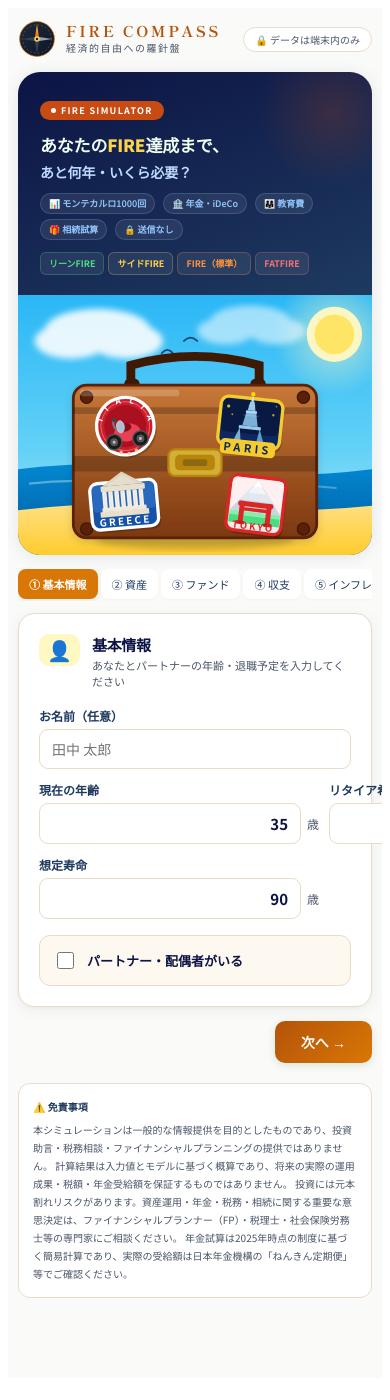
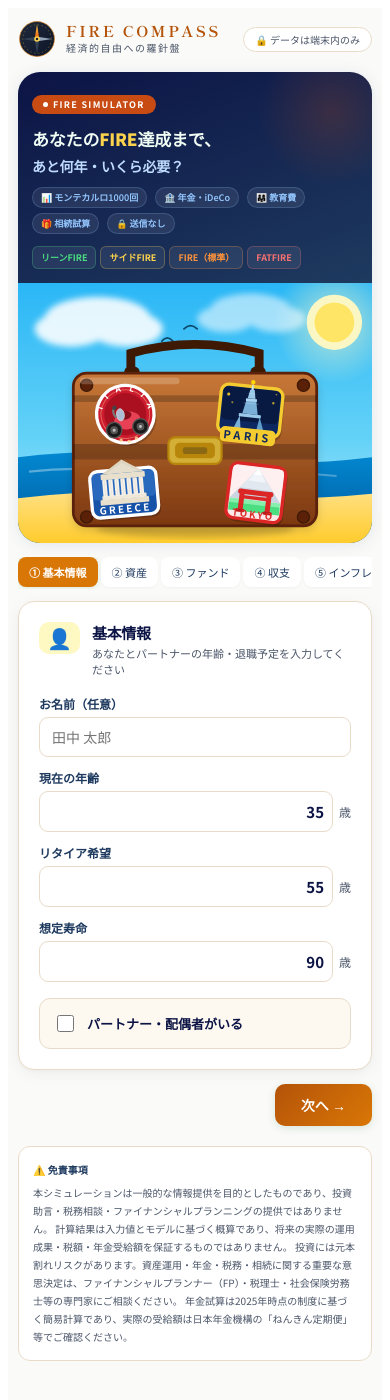
Before and after one commit to memetomamoru-maker/fire-compass, a React (Vite) app: page / in a window 390 px wide. Shown: the top 1400 px of the page. Built offline with nearby package versions, Linux system fonts and the light colour scheme.

Commit message:
Update FireCompass.jsx

```diff
--- a/src/FireCompass.jsx
+++ b/src/FireCompass.jsx
@@ -398,9 +398,9 @@ const Num = ({value,onChange,unit,min=0,max=99999,step=1}) => {
         onChange={e=>setLocal(e.target.value)}
         onBlur={e=>{focused.current=false;commit(e.target.value);}}
         onKeyDown={e=>{if(e.key==="Enter")commit(e.target.value);}}
-        style={{flex:1,padding:"9px 12px",borderRadius:9,border:`1.5px solid ${C.bdr}`,
+        style={{flex:1,padding:"9px 8px",borderRadius:9,border:`1.5px solid ${C.bdr}`,
           background:"#fff",color:C.t1,fontSize:15,fontWeight:700,textAlign:"right",
-          outline:"none",fontFamily:FONT,minWidth:0}}/>
+          outline:"none",fontFamily:FONT,minWidth:0,width:"100%"}}/>
       {unit&&<span style={{fontSize:12,color:C.t3,whiteSpace:"nowrap",flexShrink:0}}>{unit}</span>}
     </div>
   );
@@ -951,7 +951,7 @@ export default function FireCompass(){
 
           {/* ── LEFT: Text panel (solid dark background, fully readable) ── */}
           <div style={{flex:isMobile?"1 1 auto":"0 0 54%",background:"linear-gradient(160deg,#0c1445 0%,#1e3a5f 100%)",
-            padding:"22px 22px 20px",display:"flex",flexDirection:"column",justifyContent:"center",position:"relative",overflow:"hidden"}}>
+            padding:isMobile?"16px 14px 14px":"22px 22px 20px",display:"flex",flexDirection:"column",justifyContent:"center",position:"relative",overflow:"hidden"}}>
             {/* subtle glow accent */}
             <div style={{position:"absolute",top:-40,right:-40,width:160,height:160,borderRadius:"50%",
               background:"radial-gradient(circle,rgba(232,84,10,0.18) 0%,transparent 65%)",pointerEvents:"none"}}/>
@@ -1245,7 +1245,7 @@ export default function FireCompass(){
                 style={{width:"100%",padding:"9px 12px",borderRadius:9,border:`1.5px solid ${C.bdr}`,
                   background:"#fff",color:C.t1,fontSize:14,outline:"none",boxSizing:"border-box",fontFamily:FONT}}/>
             </div>
-            <div style={{display:"grid",gridTemplateColumns:isMobile?"1fr 1fr":isMobile?"1fr 1fr":"1fr 1fr 1fr",gap:10,marginBottom:14}}>
+            <div style={{display:"grid",gridTemplateColumns:isMobile?"1fr":"1fr 1fr 1fr",gap:10,marginBottom:14}}>
               {[["現在の年齢","currentAge","歳",18,80],["リタイア希望","retireAge","歳",30,90],["想定寿命","lifeExpectancy","歳",60,110]].map(([l,k,u,mn,mx])=>(
                 <div key={k}><Lbl>{l}</Lbl><Num value={form[k]} onChange={v=>setF(k,v)} unit={u} min={mn} max={mx}/></div>
               ))}
@@ -1425,7 +1425,7 @@ export default function FireCompass(){
                 </label>
               ))}
             </div>
-            <div style={{display:"grid",gridTemplateColumns:isMobile?"1fr 1fr":"repeat(3,1fr)",gap:10,marginBottom:4}}>
+            <div style={{display:"grid",gridTemplateColumns:isMobile?"1fr":"repeat(3,1fr)",gap:10,marginBottom:4}}>
               <div><Lbl>受給開始年齢</Lbl><Num value={form.pensionStartAge} onChange={v=>setF("pensionStartAge",v)} unit="歳" min={60} max={75}/></div>
               {form.pensionType==="kosei"&&<>
                 <div><Lbl>厚生年金加入年数</Lbl><Num value={form.kosei_years} onChange={v=>setF("kosei_years",v)} unit="年" min={0} max={50}/></div>
@@ -1614,7 +1614,7 @@ export default function FireCompass(){
                 <span style={{fontSize:13,fontWeight:600,color:C.t1}}>生前贈与プランを有効にする</span>
               </label>
               {form.giftActive&&<div style={{background:C.muted,borderRadius:11,padding:14,marginBottom:10}}>
-                <div style={{display:"grid",gridTemplateColumns:isMobile?"1fr 1fr":"1fr 1fr 1fr",gap:10,marginBottom:8}}>
+                <div style={{display:"grid",gridTemplateColumns:isMobile?"1fr":"1fr 1fr 1fr",gap:10,marginBottom:8}}>
                   <div><Lbl tip="年110万円以下が非課税">1人あたり年間贈与額</Lbl><Num value={form.giftAmount} onChange={v=>setF("giftAmount",v)} unit="万円" step={10}/></div>
                   <div><Lbl>贈与する人数</Lbl><Num value={form.giftPeople} onChange={v=>setF("giftPeople",v)} unit="人" min={1} max={10}/></div>
                   <div><Lbl>贈与期間</Lbl><Num value={form.giftYears} onChange={v=>setF("giftYears",v)} unit="年" min={1} max={30}/></div>
@@ -1909,7 +1909,7 @@ export default function FireCompass(){
         ))}
       </div>
 
-      <div style={{maxWidth:860,margin:"0 auto",padding:"20px 16px"}}>
+      <div style={{maxWidth:860,margin:"0 auto",padding:isMobile?"12px 10px":"20px 16px",boxSizing:"border-box",width:"100%"}}>
 
         {/* ── OVERVIEW ── */}
         {rtab==="overview"&&<>
@@ -2289,7 +2289,7 @@ export default function FireCompass(){
           <Card style={{marginBottom:14}}>
             <div style={{fontSize:15,fontWeight:800,color:C.t1,marginBottom:4}}>🏛 相続税シミュレーション</div>
             <div style={{fontSize:11,color:C.t3,marginBottom:14}}>法定相続人2人（子2人）想定 ／ 基礎控除: 3,000万 + 600万×2 = 4,200万円</div>
-            <div style={{display:"grid",gridTemplateColumns:isMobile?"1fr 1fr":isMobile?"1fr 1fr":"1fr 1fr 1fr",gap:10,marginBottom:14}}>
+            <div style={{display:"grid",gridTemplateColumns:isMobile?"1fr":"1fr 1fr 1fr",gap:10,marginBottom:14}}>
               {[{l:`${form.lifeExpectancy}歳時 金融資産（推定）`,v:fmtM(estateAtDeath),c:C.g700},
                 {l:"不動産純資産",v:form.hasHome?fmtM(netHome):"なし",c:C.g600},
                 form.inheritReceiveActive&&inheritReceived>0?{l:"親の遺産受取（込み）",v:"+"+fmtM(inheritReceived),c:C.gold}:null,
```
